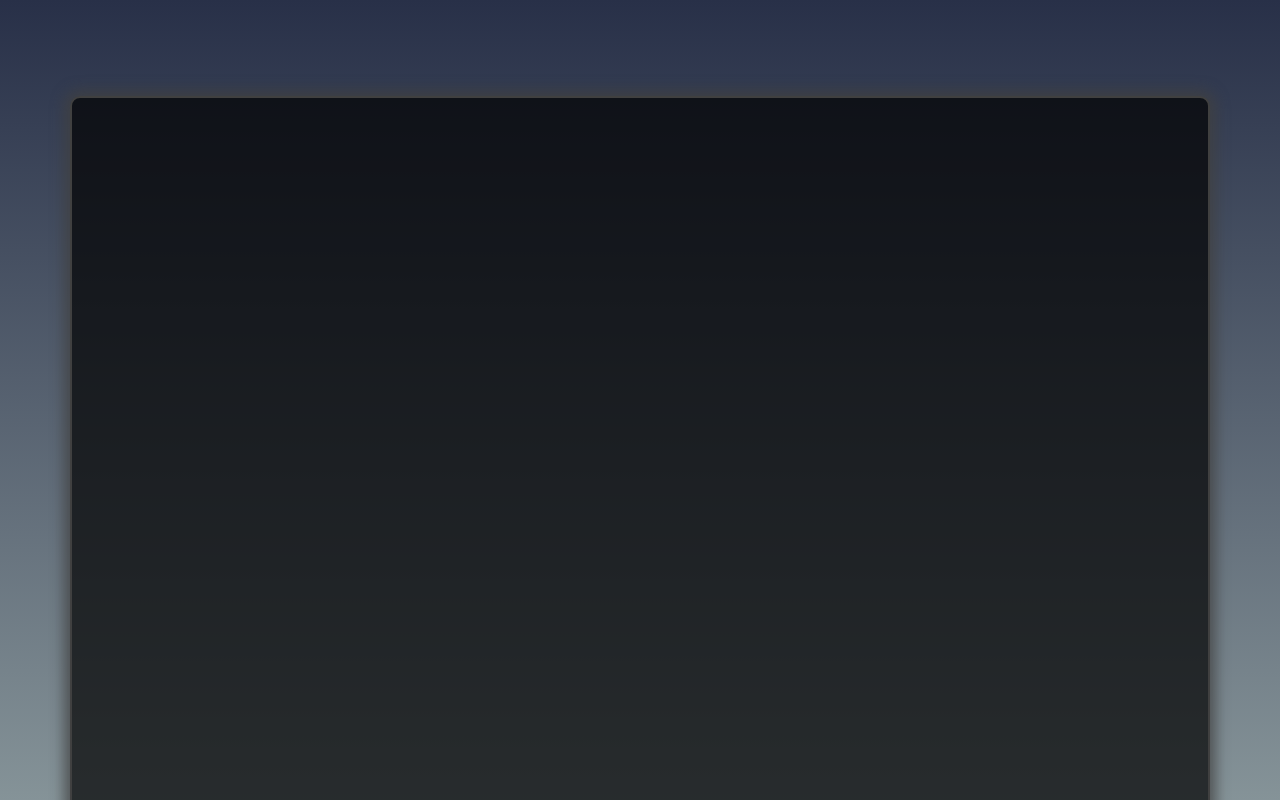
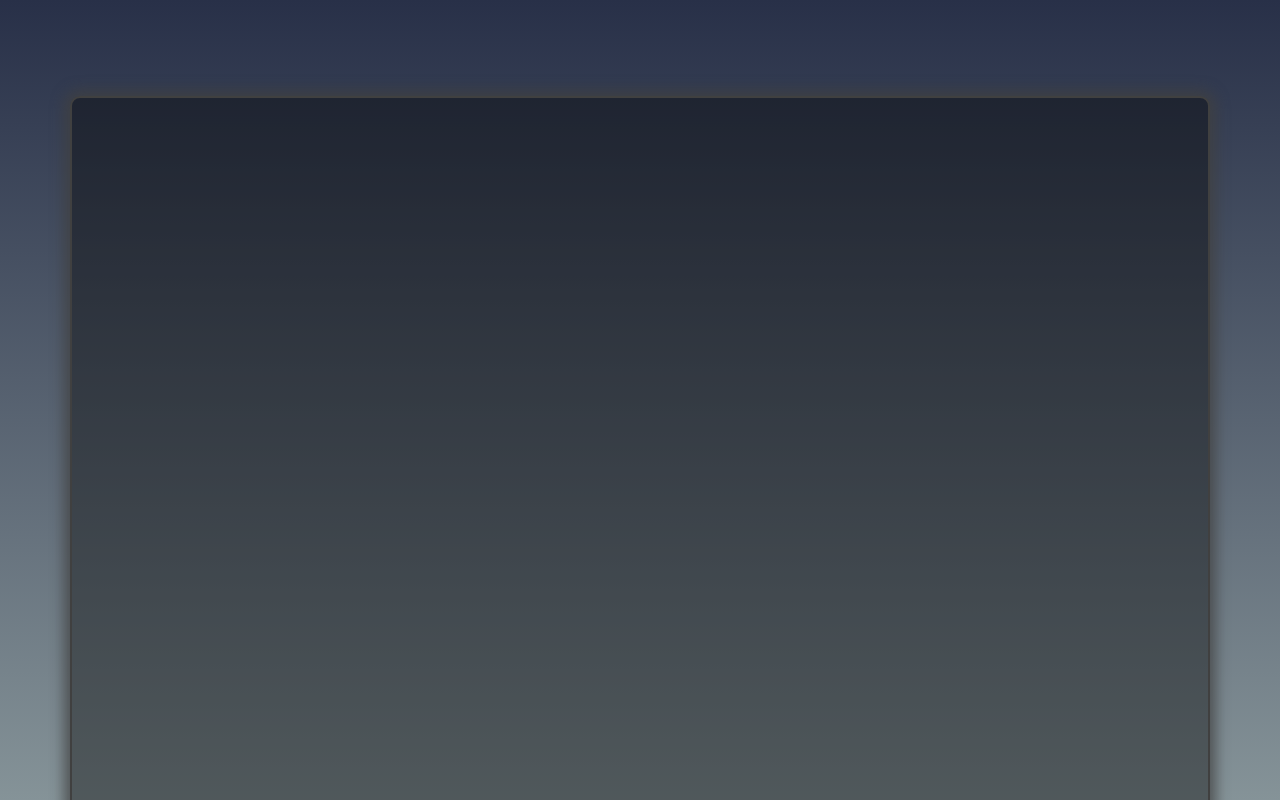
Before and after one commit to furiousteabag/PersonalWebsite, a plain HTML site: page CV.html in a window 1280 px wide. Shown: the top 800 px of the page. Drawn offline with Linux system fonts and the light colour scheme; files that its build step writes are made by us from their sources.

Commit message:
Moved style.css to separate folder

```diff
--- a/style.css
+++ b/styles/style.css
@@ -10,15 +10,13 @@ body {
     box-shadow: 0px 0px 13px 6px rgba(64, 64, 64, 0.75);
     border: solid rgba(64, 64, 64) 2px;
     border-radius: 10px;
-
     /* background: linear-gradient( */
     /*     180deg, */
     /*     rgba(34, 193, 195, 1) 0%, */
     /*     rgba(45, 253, 188, 1) 100% */
     /* ); */
 
-    background: rgba(0, 0, 0, 0.7);
-    justify-content: space-between;
+    background: rgba(0, 0, 0, 0.4);
 }
 
 .element {
```
